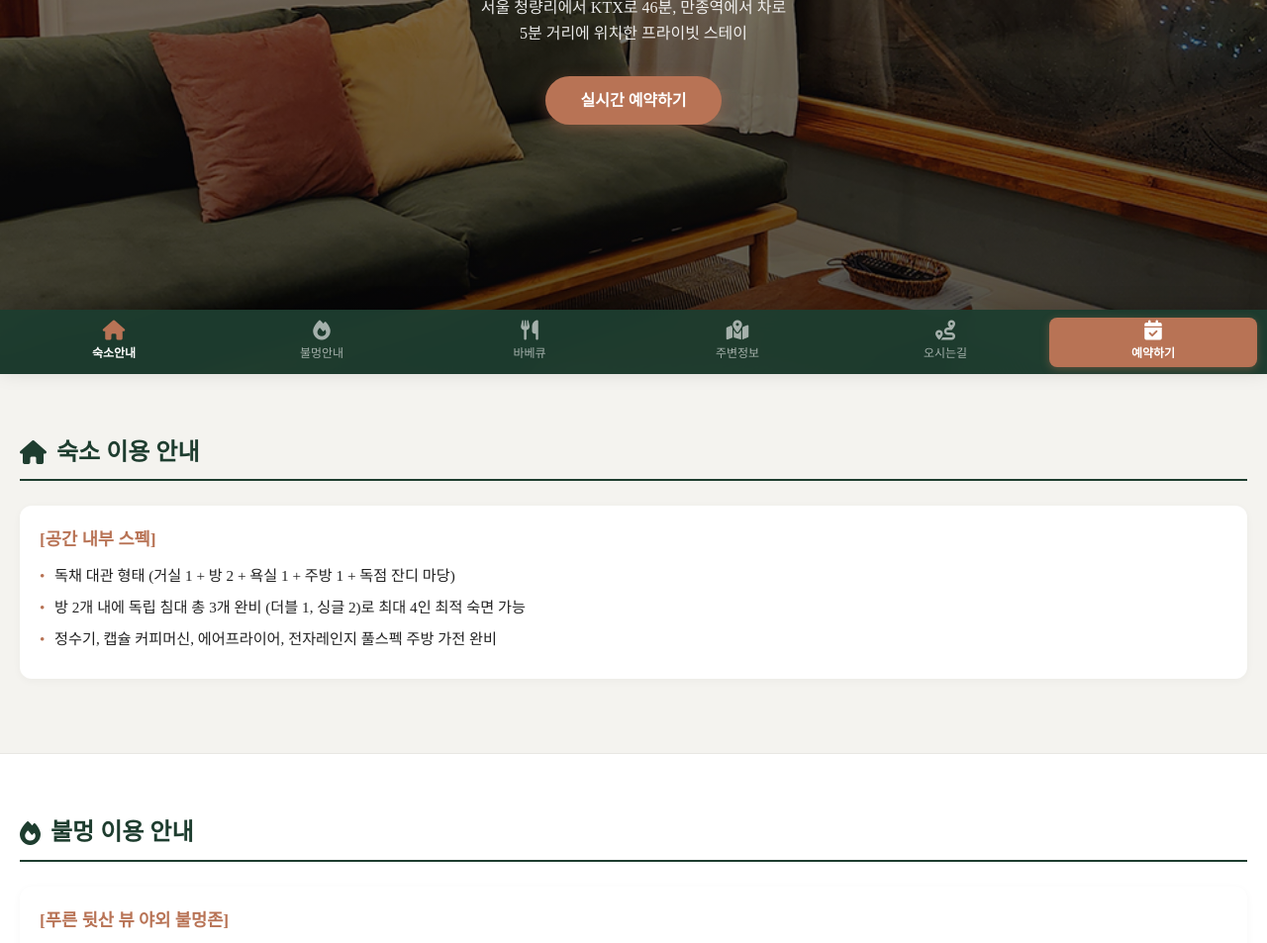
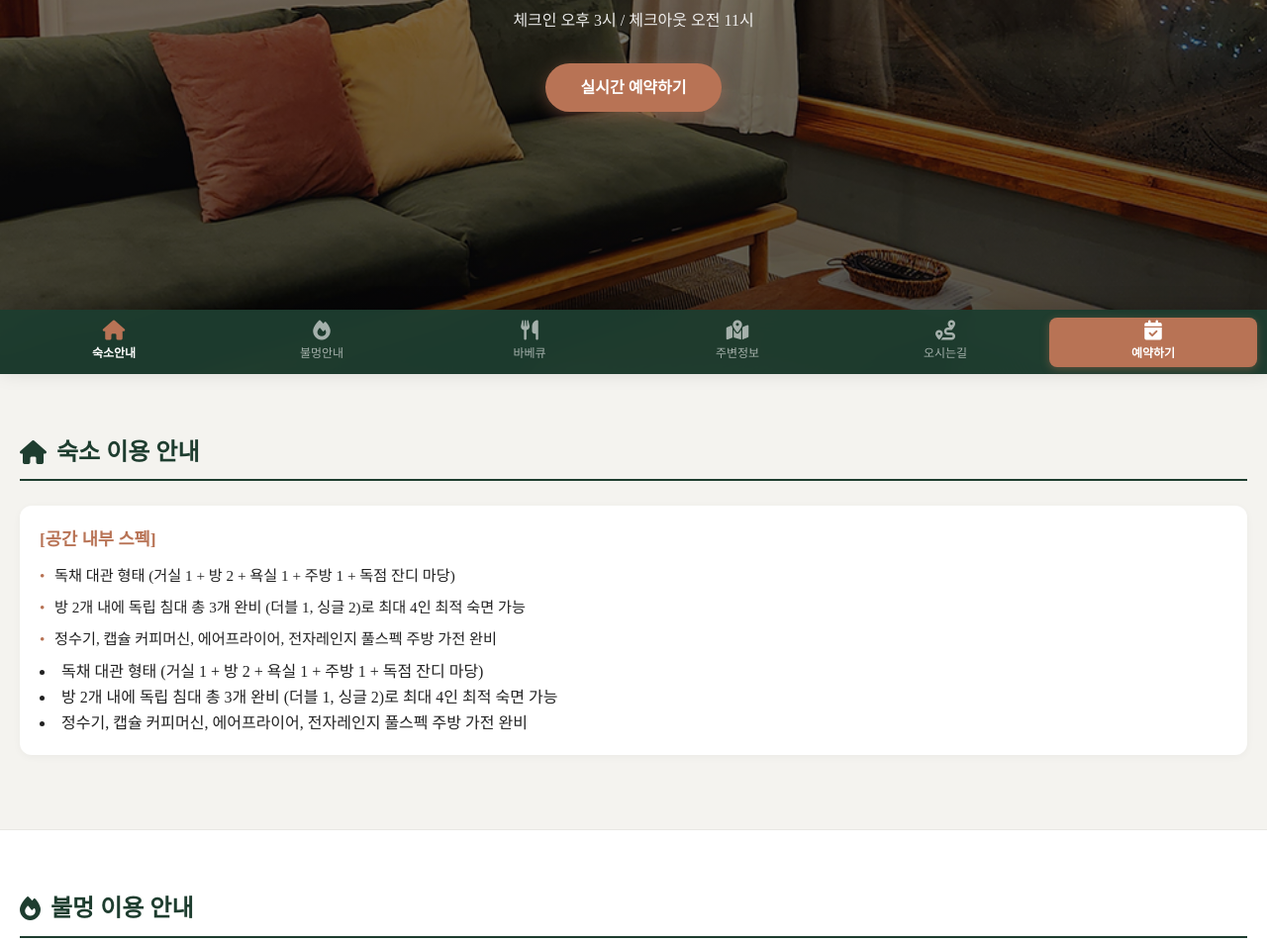
Before and after one commit to manjong8492/manjong, a plain HTML site: page index.html in a window 1280 px wide. Shown: the part 422-1375 px from the top of the page at 99% size. Drawn offline with Linux system fonts and the light colour scheme; a web font is replaced by a local one.

Commit message:
Update index.html

```diff
--- a/index.html
+++ b/index.html
@@ -209,8 +209,8 @@
     <!-- 메인 비주얼 영역 -->
     <header class="main-header">
         <div class="badge">MANJONGRI 849-2</div>
-        <h1>오직 우리만을 위한<br>프라이빗 시골 힐링 독채</h1>
-        <p>서울 청량리에서 KTX로 46분, 만종역에서 차로 5분 거리에 위치한 프라이빗 스테이</p>
+        <h1>예약해주셔서 감사합니다.<br>예약자 가이드북</h1>
+        <p>체크인  오후 3시 / 체크아웃 오전 11시 </p>
         <a href="https://naver.me/5YFTnHRF" class="cta-top-btn" target="_blank">실시간 예약하기</a>
     </header>
 
@@ -224,6 +224,11 @@
                 <li>방 2개 내에 독립 침대 총 3개 완비 (더블 1, 싱글 2)로 최대 4인 최적 숙면 가능</li>
                 <li>정수기, 캡슐 커피머신, 에어프라이어, 전자레인지 풀스펙 주방 가전 완비</li>
             </ul>
+              <u2>
+                <li>독채 대관 형태 (거실 1 + 방 2 + 욕실 1 + 주방 1 + 독점 잔디 마당)</li>
+                <li>방 2개 내에 독립 침대 총 3개 완비 (더블 1, 싱글 2)로 최대 4인 최적 숙면 가능</li>
+                <li>정수기, 캡슐 커피머신, 에어프라이어, 전자레인지 풀스펙 주방 가전 완비</li>
+            </u2>
         </div>
     </section>
 
```
